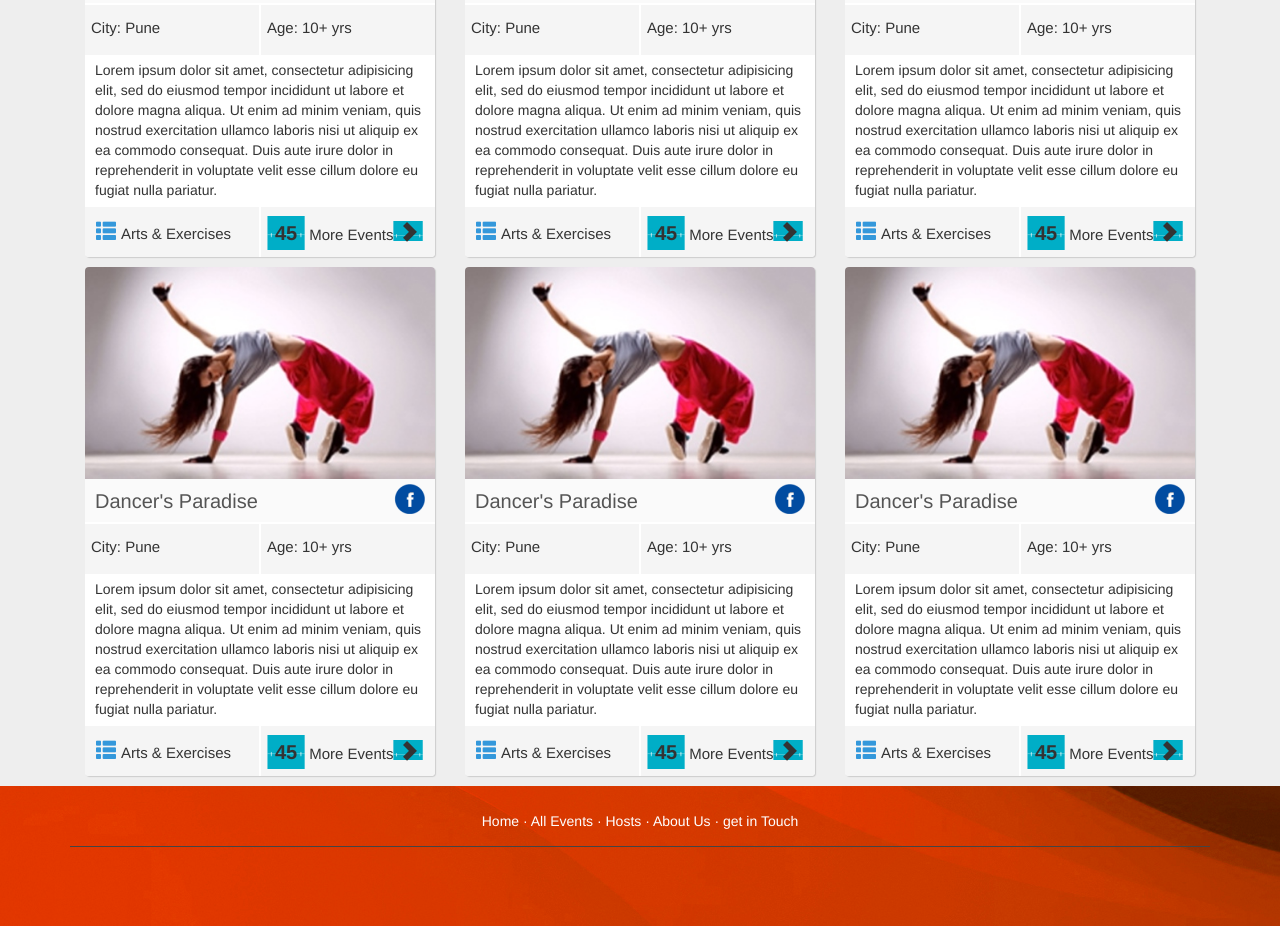
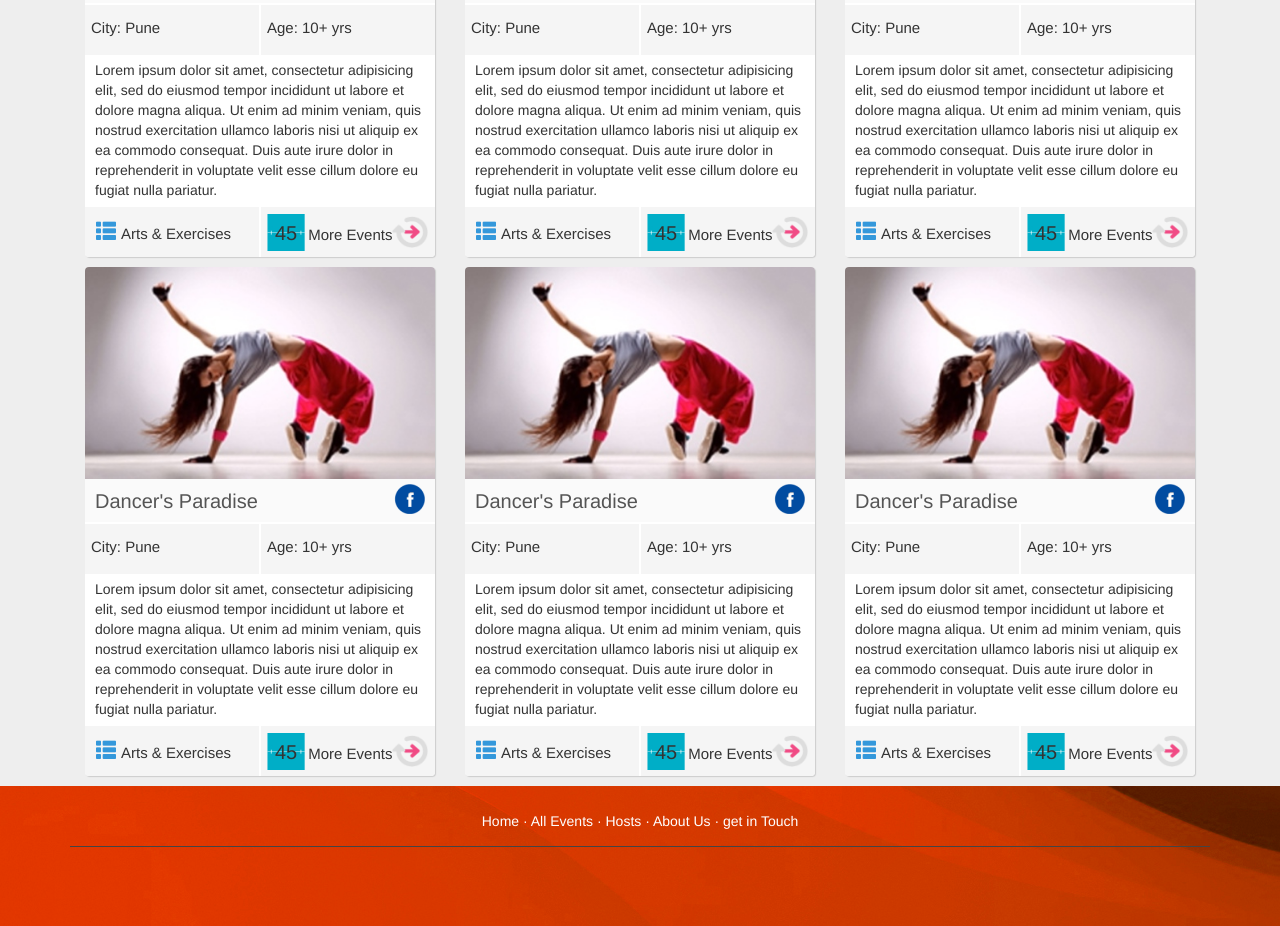
Before and after one commit to alkshendra/YRI-Events, a plain HTML site: page index.html in a window 1280 px wide. Shown: the part 942-1868 px from the top of the page. Drawn offline with nearby package versions, Linux system fonts and the light colour scheme.

Commit message:
final update

```diff
--- a/css/custom.css
+++ b/css/custom.css
@@ -189,19 +189,26 @@ footer {
   border-left: 1px solid #fff;
 }
 .meta2 span {
+  background: url("../img/icons/numchart.jpg") no-repeat scroll 0 0 / 100% auto rgba(0, 0, 0, 0);
   font-size: 20px;
-  background: url("../img/icons/numchart.jpg") no-repeat scroll 0 0 / 100% auto rgba(0, 0, 0, 0);
+  margin: -5px 3px 0 0;
+  padding: 8px;
+}
+.morev {
+  background-attachment: scroll !important;
+  background-clip: border-box !important;
+  background-color: rgba(0, 0, 0, 0) !important;
+  background-image: url("../img/icons/morev.png") !important;
+  background-origin: padding-box !important;
+  background-position: 0 0 !important;
+  background-repeat: no-repeat;
+  background-size: 100% auto;
+  padding: 6px 18px !important;
 }
 .meta1 .glyphicon {
   color: #3498DB;
   padding: 0 5px;
   font-size: 20px;
-}
-.evnum {
-  background: none repeat scroll 0 0 #00B0C7;
-  font-weight: bold;
-  margin-right: 4px;
-  padding: 6px 8px !important;
 }
 .postdesc {
   clear: both;
@@ -324,10 +331,32 @@ footer {
   padding-right: 10px;
 }
 .cal-start {
-  color: #2ECC71;
+  background: url("../img/icons/cal-start.png") no-repeat scroll 0 0 / 32px auto rgba(0, 0, 0, 0);
+  padding: 1px 16px;
 }
 .cal-end {
-  color: #E67E22;
+  background: url("../img/icons/cal-end.png") no-repeat scroll 0 0 / 32px auto rgba(0, 0, 0, 0);
+  padding: 1px 16px;
+}
+.evtime {
+  background: url("../img/icons/clock.png") no-repeat scroll 0 0 / 32px auto rgba(0, 0, 0, 0);
+  padding: 1px 16px;
+}
+.evamt {
+  background: url("../img/icons/r.png") no-repeat scroll 0 0 / 32px auto rgba(0, 0, 0, 0);
+  padding: 1px 16px;
+}
+.evnum {
+  background: url("../img/icons/numchart.png") no-repeat scroll 0 0 / 32px auto rgba(0, 0, 0, 0);
+  padding: 1px 16px;
+}
+.evok {
+  background: url("../img/icons/ok.png") no-repeat scroll 0 0 / 32px auto rgba(0, 0, 0, 0);
+  padding: 1px 16px;
+}
+.evloc {
+  background: url("../img/icons/loc.png") no-repeat scroll 0 0 / 32px auto rgba(0, 0, 0, 0);
+  padding: 1px 16px;
 }
 .post-content {
   text-align: justify;
--- a/index.html
+++ b/index.html
@@ -166,7 +166,7 @@ $(document).ready( function() {
             Lorem ipsum dolor sit amet, consectetur adipisicing elit, sed do eiusmod tempor incididunt ut labore et dolore magna aliqua. Ut enim ad minim veniam, quis nostrud exercitation ullamco laboris nisi ut aliquip ex ea commodo consequat. Duis aute irure dolor in reprehenderit in voluptate velit esse cillum dolore eu fugiat nulla pariatur.
           </div>
           <div class="postmeta2">
-            <div class="col-sm-6 meta1"><span class="glyphicon glyphicon-th-list"></span>Arts & Exercises</div><div class="col-sm-6 meta2"><span class="evnum">45</span>More Events<span class="glyphicon glyphicon-chevron-right"></span></div>
+            <div class="col-sm-6 meta1"><span class="glyphicon glyphicon-th-list"></span>Arts & Exercises</div><div class="col-sm-6 meta2"><span class="evnum">45</span>More Events<span class="morev"></span></div>
           </div>
         </div>
   </div>
@@ -184,7 +184,7 @@ $(document).ready( function() {
             Lorem ipsum dolor sit amet, consectetur adipisicing elit, sed do eiusmod tempor incididunt ut labore et dolore magna aliqua. Ut enim ad minim veniam, quis nostrud exercitation ullamco laboris nisi ut aliquip ex ea commodo consequat. Duis aute irure dolor in reprehenderit in voluptate velit esse cillum dolore eu fugiat nulla pariatur.
           </div>
           <div class="postmeta2">
-            <div class="col-sm-6 meta1"><span class="glyphicon glyphicon-th-list"></span>Arts & Exercises</div><div class="col-sm-6 meta2"><span class="evnum">45</span>More Events<span class="glyphicon glyphicon-chevron-right"></span></div>
+            <div class="col-sm-6 meta1"><span class="glyphicon glyphicon-th-list"></span>Arts & Exercises</div><div class="col-sm-6 meta2"><span class="evnum">45</span>More Events<span class="morev"></span></div>
           </div>
         </div>
   </div>
@@ -202,7 +202,7 @@ $(document).ready( function() {
             Lorem ipsum dolor sit amet, consectetur adipisicing elit, sed do eiusmod tempor incididunt ut labore et dolore magna aliqua. Ut enim ad minim veniam, quis nostrud exercitation ullamco laboris nisi ut aliquip ex ea commodo consequat. Duis aute irure dolor in reprehenderit in voluptate velit esse cillum dolore eu fugiat nulla pariatur.
           </div>
           <div class="postmeta2">
-            <div class="col-sm-6 meta1"><span class="glyphicon glyphicon-th-list"></span>Arts & Exercises</div><div class="col-sm-6 meta2"><span class="evnum">45</span>More Events<span class="glyphicon glyphicon-chevron-right"></span></div>
+            <div class="col-sm-6 meta1"><span class="glyphicon glyphicon-th-list"></span>Arts & Exercises</div><div class="col-sm-6 meta2"><span class="evnum">45</span>More Events<span class="morev"></span></div>
           </div>
         </div>
   </div>
@@ -220,7 +220,7 @@ $(document).ready( function() {
             Lorem ipsum dolor sit amet, consectetur adipisicing elit, sed do eiusmod tempor incididunt ut labore et dolore magna aliqua. Ut enim ad minim veniam, quis nostrud exercitation ullamco laboris nisi ut aliquip ex ea commodo consequat. Duis aute irure dolor in reprehenderit in voluptate velit esse cillum dolore eu fugiat nulla pariatur.
           </div>
           <div class="postmeta2">
-            <div class="col-sm-6 meta1"><span class="glyphicon glyphicon-th-list"></span>Arts & Exercises</div><div class="col-sm-6 meta2"><span class="evnum">45</span>More Events<span class="glyphicon glyphicon-chevron-right"></span></div>
+            <div class="col-sm-6 meta1"><span class="glyphicon glyphicon-th-list"></span>Arts & Exercises</div><div class="col-sm-6 meta2"><span class="evnum">45</span>More Events<span class="morev"></span></div>
           </div>
         </div>
   </div>
@@ -238,7 +238,7 @@ $(document).ready( function() {
             Lorem ipsum dolor sit amet, consectetur adipisicing elit, sed do eiusmod tempor incididunt ut labore et dolore magna aliqua. Ut enim ad minim veniam, quis nostrud exercitation ullamco laboris nisi ut aliquip ex ea commodo consequat. Duis aute irure dolor in reprehenderit in voluptate velit esse cillum dolore eu fugiat nulla pariatur.
           </div>
           <div class="postmeta2">
-            <div class="col-sm-6 meta1"><span class="glyphicon glyphicon-th-list"></span>Arts & Exercises</div><div class="col-sm-6 meta2"><span class="evnum">45</span>More Events<span class="glyphicon glyphicon-chevron-right"></span></div>
+            <div class="col-sm-6 meta1"><span class="glyphicon glyphicon-th-list"></span>Arts & Exercises</div><div class="col-sm-6 meta2"><span class="evnum">45</span>More Events<span class="morev"></span></div>
           </div>
         </div>
   </div>
@@ -256,7 +256,7 @@ $(document).ready( function() {
             Lorem ipsum dolor sit amet, consectetur adipisicing elit, sed do eiusmod tempor incididunt ut labore et dolore magna aliqua. Ut enim ad minim veniam, quis nostrud exercitation ullamco laboris nisi ut aliquip ex ea commodo consequat. Duis aute irure dolor in reprehenderit in voluptate velit esse cillum dolore eu fugiat nulla pariatur.
           </div>
           <div class="postmeta2">
-            <div class="col-sm-6 meta1"><span class="glyphicon glyphicon-th-list"></span>Arts & Exercises</div><div class="col-sm-6 meta2"><span class="evnum">45</span>More Events<span class="glyphicon glyphicon-chevron-right"></span></div>
+            <div class="col-sm-6 meta1"><span class="glyphicon glyphicon-th-list"></span>Arts & Exercises</div><div class="col-sm-6 meta2"><span class="evnum">45</span>More Events<span class="morev"></span></div>
           </div>
         </div>
   </div>
```
Also changed, not shown: event.html (+3 -3 lines), img/icons/cal-end.png (renamed from img/icons/Calendar-End.png), img/icons/cal-start.png (renamed from img/icons/Calendar-Start.png), img/icons/loc.png (renamed from img/icons/Pin.png), img/icons/morev.png (renamed from img/icons/Event Explore Icon.png), img/icons/numchart.png (renamed from img/icons/Document.png), img/icons/ok.png (renamed from img/icons/Check.png), img/icons/r.png (renamed from img/icons/Rupee.png).
